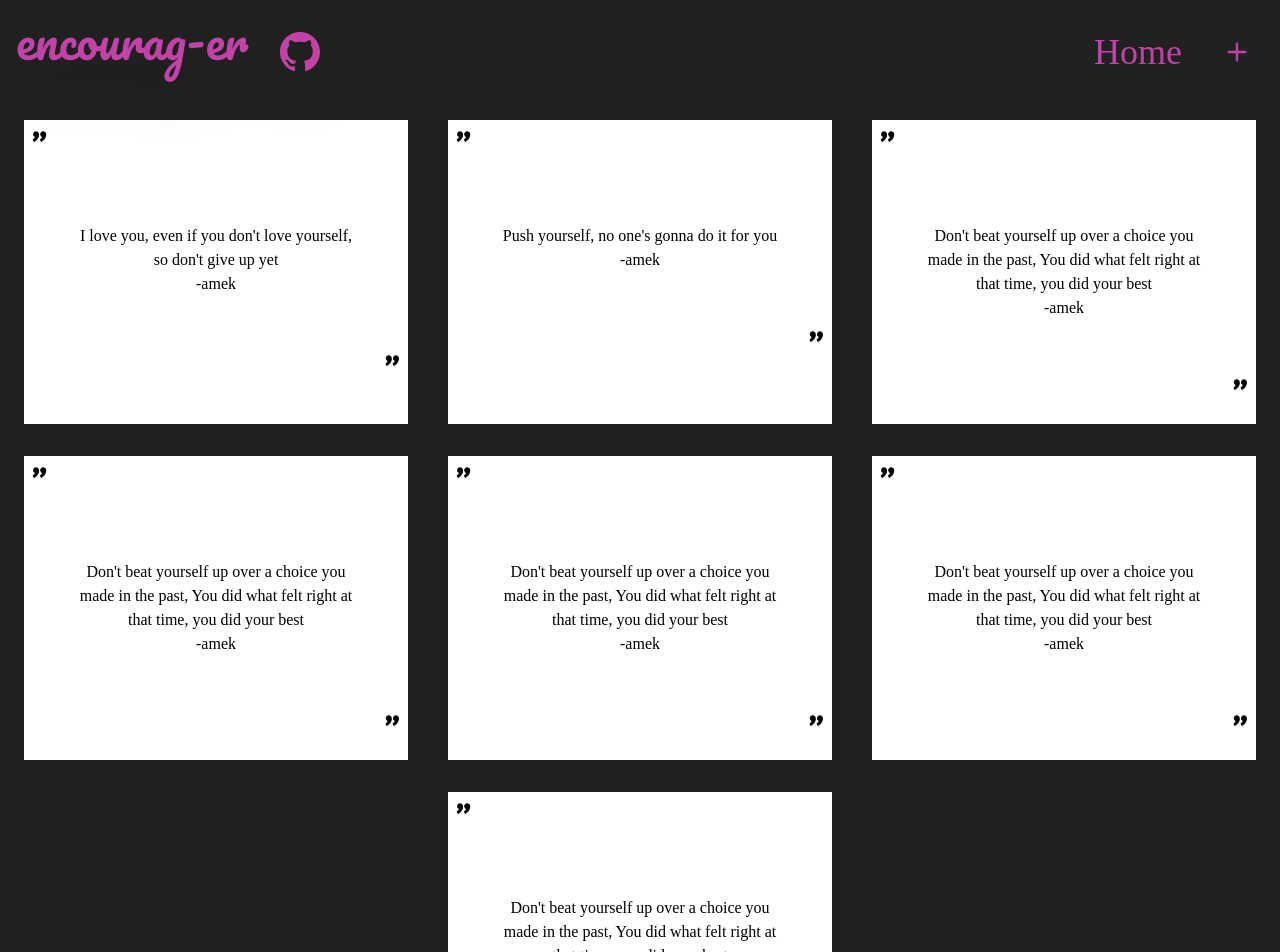
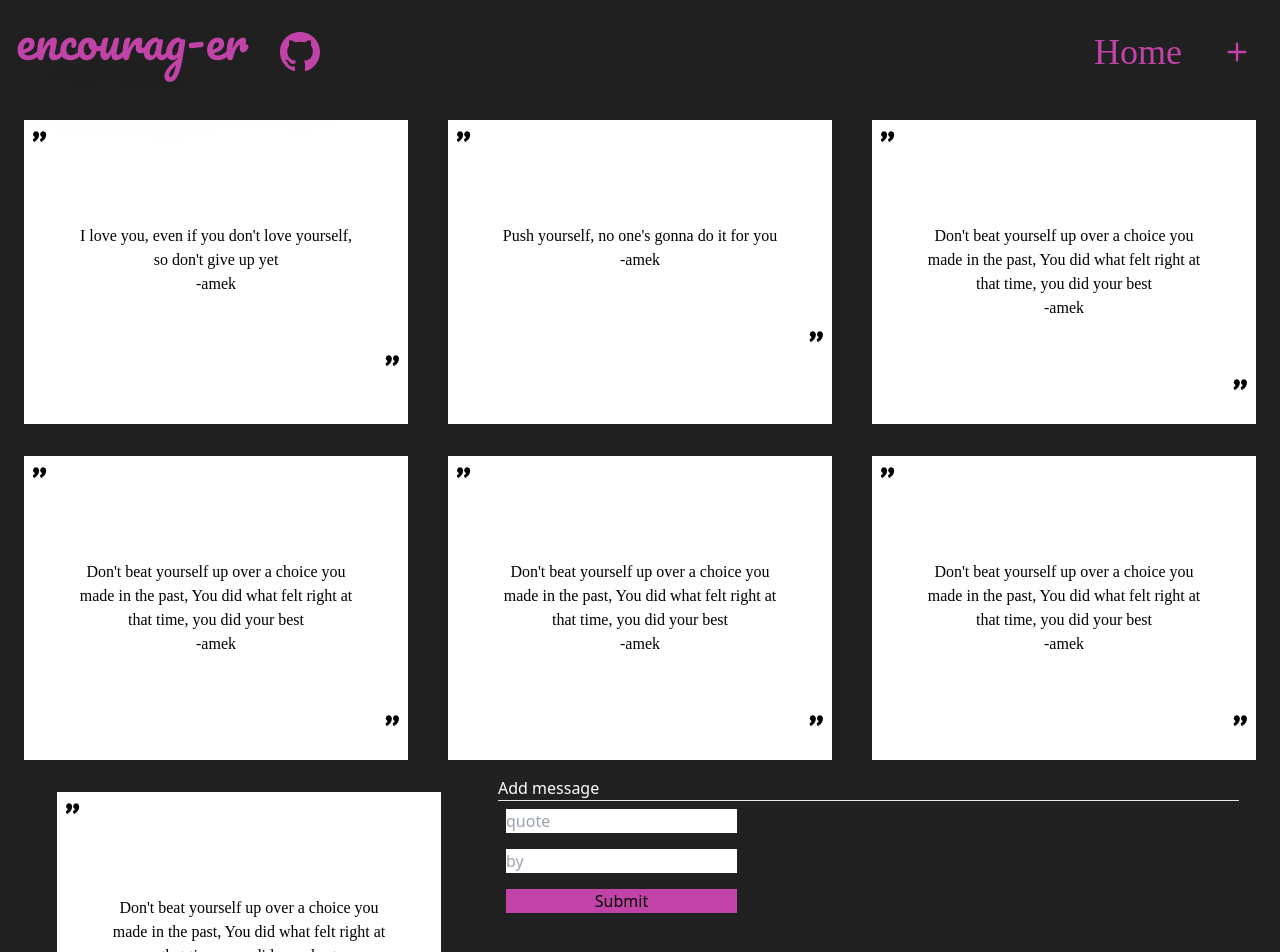
Before and after one commit to Ameeeek/encourag-er, a React (Create React App) app: page /main in a window 1280 px wide. Shown: the top 952 px of the page. Built offline with nearby package versions, Linux system fonts and the light colour scheme; a web font is replaced by a local one.

Commit message:
menambahkan form dan mengimplementasikan CURD

```diff
--- a/src/App.js
+++ b/src/App.js
@@ -6,7 +6,6 @@ import { useState} from 'react'; // import useState dari react
 import Home from './home.jsx'; // import halaman home dari file home.jsx
 import Utama from './main.jsx'; // import halaman utama dari file main.jsx
 import {BrowserRouter, Switch, Route} from 'react-router-dom'; //react router DOM untuk melakukan link dan routing untuk pindah page
-import Add from './add.jsx';
 function App() {
 
   // parameter quote adalah nama dari data untuk quote dan set quote merupakan function (fungsi) untuk menambah quote
@@ -20,7 +19,10 @@ function App() {
     {_id: 3, isi:`Don't beat yourself up over a choice you made in the past, You did what felt right at that time, you did your best`, by: "amek"},
     {_id: 3, isi:`Don't beat yourself up over a choice you made in the past, You did what felt right at that time, you did your best`, by: "amek"},
   ])
-
+  function storeData(inputQuote){
+    console.log(inputQuote);
+    alert("quote telah ditambahkan")
+  }
   return (
     <div className="bg-secondary w-full h-full ">
       <BrowserRouter>
@@ -31,7 +33,7 @@ function App() {
           </Route>
         </Switch>
         <Switch>
-          <Utama path="/main" quoteList={quote}/> {/* quoteList={quote} berfungsi bila ingin mengoper data ke file child, bisa di dideklarasi dengan prop quoteList*/}
+          <Utama path="/main" quoteList={quote} store={storeData}/> {/* quoteList={quote} berfungsi bila ingin mengoper data ke file child, bisa di dideklarasi dengan prop quoteList*/}
         </Switch>
       </BrowserRouter>
     </div>
--- a/src/Navbar.jsx
+++ b/src/Navbar.jsx
@@ -2,9 +2,12 @@ import {Link} from 'react-router-dom'; // {Link} berguna untuk routing pada pare
 import {BsGithub, BsPlus} from 'react-icons/bs';
 import React from 'react';
 import Tippy from '@tippyjs/react';
-import 'tippy.js/dist/tippy.css'; // optional
+import 'tippy.js/dist/tippy.css';
+
+
 
 const navBar = () => {
+
     return (
         <div className="container flex justify-between p-4">
             <div className="logo-container flex font-pacifico text-primary filter drop-shadow-2xl">
@@ -17,6 +20,7 @@ const navBar = () => {
             <StringContent icon={<BsPlus size="38"/>}/>
             </button>
             </div>
+
         </div>
     )
 }
--- a/src/main.jsx
+++ b/src/main.jsx
@@ -1,5 +1,22 @@
+import { useState } from "react";
 
-const utama = ({quoteList}) =>{     // {quotelist merupakan prop dari parent file yang berisi list object nested array quote}
+
+const Utama = ({quoteList, store}) => {    // {quotelist merupakan prop dari parent file yang berisi list object nested array quote}
+
+
+    const [inputQuote, setInputQuote] = useState();
+
+
+    function handleQuote(event) {
+        setInputQuote({...inputQuote, quote: event.target.value});
+    }
+    function handleAuthor(event) {
+        setInputQuote({...inputQuote, by: event.target.value});
+    }
+    function submitAdd(event){
+        event.preventDefault();
+        store(inputQuote)
+    }
     return (
         <div className="justify-evenly flex-wrap  flex">
             {quoteList.map((quote) => ( // quoteList.map merupakan fungsi iterasi/loop untuk mengakses isi dari quoteList dan berisi parameter quote
@@ -13,9 +30,27 @@ const utama = ({quoteList}) =>{     // {quotelist merupakan prop dari parent fil
                     </p>
                 </div>
             ))}
+
+            <div id="formtambah">
+                <h5 className="text-white">
+                    Add message
+                </h5>
+                <hr />
+                <form className="form-row" onSubmit={submitAdd}>
+                    <div className="grid grid-cols-3">
+                        <input type="text" name="quote" className="mx-2 my-2" placeholder="quote" onChange={handleQuote}/>
+                    </div>
+                    <div className="grid grid-cols-3">
+                        <input type="text" name="by" className="mx-2 my-2" placeholder="by" onChange={handleAuthor}/>
+                    </div>
+                    <div className="grid grid-cols-3">
+                        <input type="submit" className="mx-2 my-2 bg-primary" value="Submit"/>
+                    </div>
+                </form>
+            </div>
         </div>
     )
 }
 
 
-export default utama;
+export default Utama;
```
